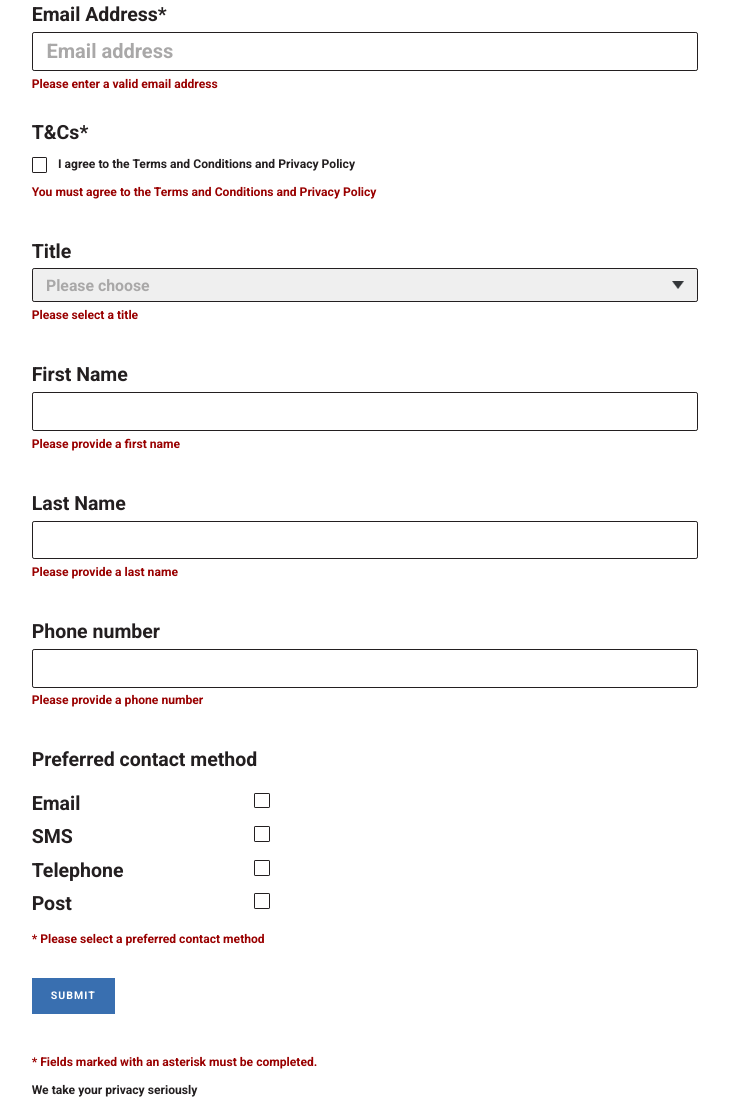
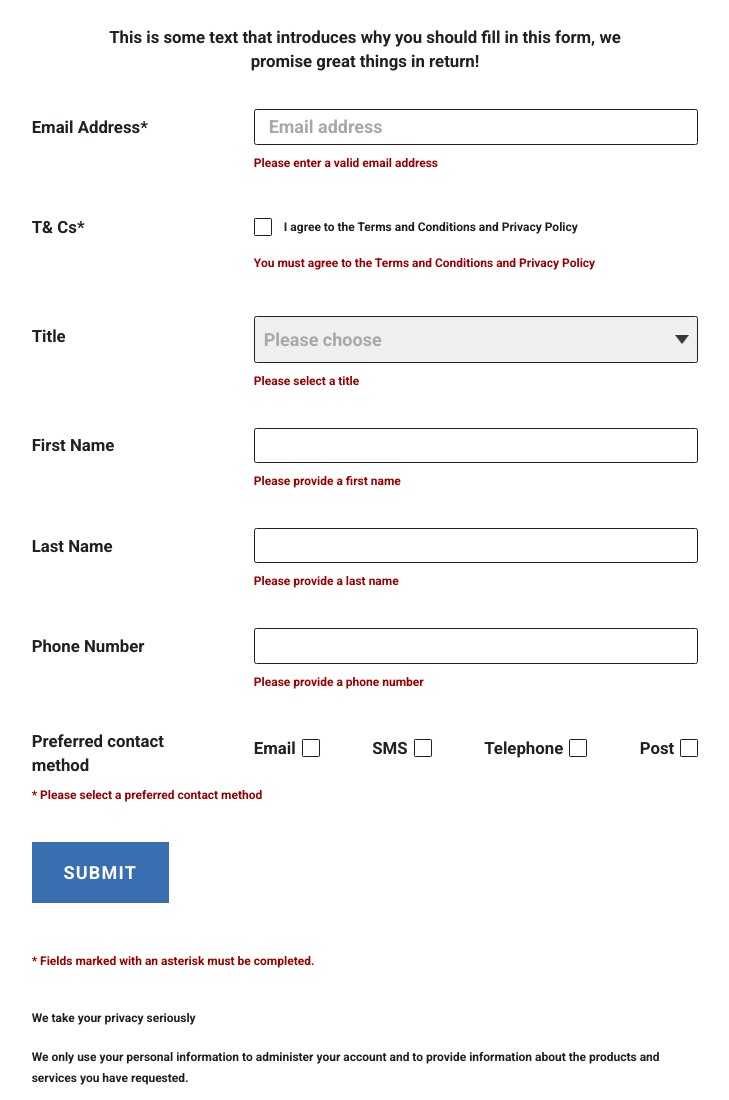
Before and after one commit to toob2/sass-interview-challenge, a website: page _solution/html/index.html in a window 1280 px wide. Shown: the part 862-1962 px from the top of the page, without its empty margins (275-1004 px from the left). Drawn offline with nearby package versions, Linux system fonts and the light colour scheme.

Commit message:
tablet view done

```diff
--- a/_solution/html/index.html
+++ b/_solution/html/index.html
@@ -45,7 +45,7 @@
 		</div>
 
 		<div class="container products">
-			<div class="col-12 col-ml-4">
+			<div class="col-12 col-ts-4">
 				<div class="message-wrapper">
 					<div class="message">
 						<img src="../images/rectangle-2.jpg" class="message-img u-margin-bottom-xs" />
@@ -53,7 +53,7 @@
 					</div>
 				</div>
 			</div>
-			<div class="col-12 col-ml-4">
+			<div class="col-12 col-ts-4">
 				<div class="message-wrapper">
 					<div class="message">
 						<img src="../images/rectangle-212.jpg" class="message-img u-margin-bottom-xs" />
@@ -61,7 +61,7 @@
 					</div>
 				</div>
 			</div>
-			<div class="col-12 col-ml-4">
+			<div class="col-12 col-ts-4">
 				<div class="message-wrapper">
 					<div class="message">
 						<img src="../images/rectangle-24.jpg" class="message-img u-margin-bottom-xs" />
@@ -73,42 +73,40 @@
    </section>
 
 	<section class="container form-wrapper">
+		<div class="col-12 col-ts-10 push-ts-1 col-ds-8 push-ds-2 alpha omega inner-form-wrapper">
          <hr class="hr u-margin-bottom-small-2x">
-		<div class="col-12 col-ts-10 push-ts-1 col-ds-8 push-ds-2 alpha omega inner-form-wrapper">
 			<!-- Eloqua Form START -->
 			<p class="form-intro-copy form__text form__text--intro u-margin-bottom-small-2x">This is some text that introduces why you should fill in this form, we promise great things in return!</p>
 
 			<form method="" name="test-form-name" action="" class="elq-form">
             <input name="Timestamp" type="hidden" value="" />
 
-				<div class="field-wrapper u-margin-bottom-small-2x">
-					<label class="left-side form__text col-12 u-margin-bottom-xs">Email Address<sup>&ast;</sup></label>
-					<input class="right-side u-margin-bottom-xs col-12" name="emailAddress" type="text" value="" placeholder="Email address" autocomplete="email" />
-					<div class="validation-msg-error err-emailAddress text-smaller text-smaller--red">Please enter a valid email address</div>
+            <div class="field-group u-margin-bottom-small-2x">
+               <div class="field-group__wrapper">
+                  <label class="left-side form__text col-12 col-ts-3 u-margin-bottom-xs alpha">Email Address<sup>&ast;</sup></label>
+
+                  <input class="right-side u-margin-bottom-xs col-12 push-ts-1 col-ts-8" name="emailAddress" type="text" value="" placeholder="Email address" autocomplete="email" />
+               </div>
+               <div class="validation-msg-error err-emailAddress text-smaller text-smaller--red push-ts-4 col-ts-7 alpha">Please enter a valid email address</div>
             </div>
 
-				<div class="field-group u-margin-bottom-medium">
-					<div class="field-group-label left-side u-margin-bottom-xs">
-						<label class="form__text">T&amp;Cs<sup>&ast;</sup></label>
+				<div class="field-group u-margin-bottom-small-2x">
+               <div class="field-group__wrapper">
+                  <label class="form__text left-side form__text col-12 col-ts-3 u-margin-bottom-xs alpha">T&amp;  Cs<sup>&ast;</sup>
+                  </label>
+                  <div class="right-side no-border u-margin-bottom-xs checkbox-wrapper push-ts-1 col-ts-8 alpha">
+                     <input id="termsAndConditions" name="termsAndConditions" type="checkbox" value="" autocomplete="off"/>
+
+                     <label class="checkbox-label text-smaller inline-only" for="termsAndConditions">I agree to the <strong><a href="#">Terms and Conditions</a></strong> and <strong><a href="#">Privacy Policy</a></strong></label>
+                  </div>
+               </div>
+					<div class="validation-msg-error err-termsAndConditions text-smaller text-smaller--red push-ts-4 col-ts-8 alpha">You must agree to the Terms and Conditions and Privacy Policy</div>
 				</div>
 
-					<div class="right-side no-border u-margin-bottom-xs" id="checkbox-wrapper">
-                  <input id="termsAndConditions" name="termsAndConditions" type="checkbox" value="" autocomplete="off" />
-
-
-                  <div class="styled-checkbox">
-                     <label for="styled-checkbox" id="checkbox-label"></label>
-                  </div>
-
-                  <label class="text-smaller inline-only" for="termsAndConditions" id="checkbox-label">I agree to the <strong><a href="#">Terms and Conditions</a></strong> and <strong><a href="#">Privacy Policy</a></strong></label>
-					</div>
-					<div class="validation-msg-error err-termsAndConditions text-smaller text-smaller--red">You must agree to the Terms and Conditions and Privacy Policy</div>
-				</div>
-
-				<div class="field-wrapper u-margin-bottom-medium">
-					<div class="select-wrapper">
-						<label class="left-side form__text u-margin-bottom-xs" for="title">Title</label>
-						<div class="select-inner-wrapper right-side no-border">
+				<div class="field-group u-margin-bottom-small-2x">
+               <div class="field-group__wrapper">
+                  <label class="left-side form__text col-12 col-ts-3 u-margin-bottom-xs alpha">Title</label>
+						<div class="select-inner-wrapper right-side no-border push-ts-1 col-ts-8 alpha omega">
 							<select class="select titles-list u-margin-bottom-xs" id="title" name="title" type="text" autocomplete="off">
 								<option class="option" value="">Please choose</option>
 								<option value="Mr.">Mr.</option>
@@ -123,68 +121,84 @@
                      </select>
 						</div>
 					</div>
-					<div class="validation-msg-error err-title text-smaller text-smaller--red">Please select a title</div>
-				</div>
-
-				<div class="field-wrapper u-margin-bottom-medium">
-					<label class="left-side form__text col-12 u-margin-bottom-xs" for="firstName">First Name</label>
-					<input class="right-side col-12 u-margin-bottom-xs" id="firstName" name="firstName" type="text" value="" autocomplete="given-name" />
-					<div class="validation-msg-error err-telephone text-smaller text-smaller--red">Please provide a first name</div>
-				</div>
-
-				<div class="field-wrapper u-margin-bottom-medium">
-					<label class="left-side form__text col-12 u-margin-bottom-xs" for="lastName">Last Name</label>
-					<input class="right-side col-12 u-margin-bottom-xs" id="lastName" name="lastName" type="text" value="" autocomplete="family-name" />
-					<div class="validation-msg-error err-lastName text-smaller text-smaller--red">Please provide a last name</div>
-				</div>
-
-				<div class="field-wrapper u-margin-bottom-medium">
-					<label class="left-side form__text col-12 u-margin-bottom-xs" for="busPhone">Phone number</label>
-					<input class="right-side col-12 u-margin-bottom-xs" id="busPhone" name="busPhone" type="number" value="" autocomplete="tel-national" />
-					<div class="validation-msg-error err-busPhone text-smaller text-smaller--red">Please provide a phone number</div>
+					<div class="validation-msg-error err-title text-smaller text-smaller--red push-ts-4 col-ts-8 alpha">Please select a title</div>
 				</div>
 
 				<div class="field-group u-margin-bottom-small-2x">
-					<div class="field-group-label left-side u-margin-bottom-small">
-						<label class="form__text">Preferred contact method</label>
+                  <div class="field-group__wrapper">
+                     <label class="left-side form__text col-12 col-ts-3 u-margin-bottom-xs alpha">First Name</label>
+                     <input class="right-side u-margin-bottom-xs col-12 push-ts-1 col-ts-8" id="firstName" name="firstName" type="text" value="" autocomplete="given-name" />
                   </div>
-
-					<div class="right-side no-border">
-						<div class="field-wrapper checkbox-wrapper u-margin-bottom-small">
-							<label for="emailSubscribe" class="form__text col-4">Email</label>
-								<input id="emailSubscribe" name="emailSubscribe" type="checkbox" value="" autocomplete="off" />
-								<div class="styled-checkbox"></div>
-						</div>
-
-						<div class="field-wrapper checkbox-wrapper u-margin-bottom-small">
-							<label for="smsSubscribe" class="form__text col-4">SMS</label>
-								<input id="smsSubscribe" name="smsSubscribe" type="checkbox" value="" autocomplete="off" />
-								<div class="styled-checkbox"></div>
-						</div>
-
-						<div class="field-wrapper checkbox-wrapper u-margin-bottom-small">
-							<label for="telephoneSubscribe" class="form__text col-4">Telephone</label>
-								<input id="telephoneSubscribe" name="telephoneSubscribe" type="checkbox" value="" autocomplete="off" />
-								<div class="styled-checkbox"></div>
-						</div>
-
-						<div class="field-wrapper checkbox-wrapper u-margin-bottom-small">
-							<label for="postSubscribe" class="form__text col-4">Post</label>
-								<input id="postSubscribe" name="postSubscribe" type="checkbox" value="" autocomplete="off" />
-								<div class="styled-checkbox"></div>
+                     <div class="validation-msg-error err-firstName text-smaller text-smaller--red push-ts-4 col-ts-8 alpha">Please provide a first name
                   </div>
             </div>
 
-					<div class="validation-msg-error err-postSubscribe err-telephoneSubscribe err-smsSubscribe err-emailSubscribe text-smaller text-smaller--red"> * Please select a preferred contact method</div>
+            <div class="field-group u-margin-bottom-small-2x">
+               <div class="field-group__wrapper">
+                  <label class="left-side form__text col-12 col-ts-3 u-margin-bottom-xs alpha">Last Name</label>
+                  <input class="right-side u-margin-bottom-xs col-12 push-ts-1 col-ts-8" id="lastName" name="lastName" type="text" value="" autocomplete="given-name" />
+               </div>
+                  <div class="validation-msg-error err-lastName text-smaller text-smaller--red push-ts-4 col-ts-7 alpha">Please provide a last name
+               </div>
+            </div>
+
+            <div class="field-group u-margin-bottom-small-2x">
+               <div class="field-group__wrapper">
+                  <label class="left-side form__text col-12 col-ts-3 u-margin-bottom-xs alpha">Phone Number</label>
+                  <input class="right-side u-margin-bottom-xs col-12 push-ts-1 col-ts-8" id="busPhone" name="busPhone" type="number" value="" autocomplete="tel-national"/>
+               </div>
+                  <div class="validation-msg-error err-busPhone text-smaller text-smaller--red push-ts-4 col-ts-7 alpha">Please provide a phone number
+               </div>
+            </div>
+
+				<div class="field-group u-margin-bottom-small-2x">
+               <div class="field-group__wrapper">
+					   <label class="form__text col-ts-3 u-margin-bottom-xs alpha">Preferred contact method
+                  </label>
+
+					<div class="right-side no-border push-ts-1 col-ts-8 alpha omega" id="pref-contact">
+
+						<div class="field-wrapper checkbox-wrapper checkbox-wrapper--multiple u-margin-bottom-small">
+							<label for="emailSubscribe" class="checkbox-label form__text col-ms-8 col-mm-6 col-ml-5 alpha">Email</label>
+                     <input id="emailSubscribe" name="emailSubscribe" type="checkbox" value="" autocomplete="off"/>
+						</div>
+
+						<div class="field-wrapper checkbox-wrapper checkbox-wrapper--multiple u-margin-bottom-small">
+							<label for="smsSubscribe" class="checkbox-label form__text col-ms-8 col-mm-6 col-ml-5 alpha">SMS</label>
+                     <input id="smsSubscribe" name="smsSubscribe" type="checkbox" value="" autocomplete="off"/>
+						</div>
+
+						<div class="field-wrapper checkbox-wrapper checkbox-wrapper--multiple u-margin-bottom-small">
+							<label for="telephoneSubscribe" class="checkbox-label form__text col-ms-8 col-mm-6 col-ml-5 alpha">Telephone</label>
+                     <input id="telephoneSubscribe" name="telephoneSubscribe" type="checkbox" value="" autocomplete="off"/>
+						</div>
+
+						<div class="field-wrapper checkbox-wrapper checkbox-wrapper--multiple u-margin-bottom-small">
+							<label for="postSubscribe" class="checkbox-label form__text col-ms-8 col-mm-6 col-ml-5 alpha">Post</label>
+                     <input id="postSubscribe" name="postSubscribe" type="checkbox" value="" autocomplete="off"/>
+                  </div>
+
+               </div>
+            </div>
+
+					<div class="validation-msg-error err-postSubscribe err-telephoneSubscribe     err-smsSubscribe err-emailSubscribe text-smaller text-smaller--red"> * Please select a    preferred contact method
+               </div>
+
+
             </div>
 
 				<div class="field-wrapper submit-wrapper u-margin-bottom-medium">
 					<input type="submit" value="Submit" class="submit-button" />
             </div>
+         </div>
       </form>
+      </section>
+
 		<!-- Eloqua form END -->
 
-			<p class="text-smaller text-smaller--red u-margin-bottom-small"><strong><sup>&ast;</sup> Fields marked with an asterisk must be completed.</strong></p>
+      <section class="container">
+         <div class="col-12 col-ts-10 push-ts-1 col-ds-8 push-ds-2 alpha omega">
+            <p class="text-smaller text-smaller--red u-margin-bottom-small-2x"><strong><sup>&ast;</sup> Fields marked with an asterisk must be completed.</strong></p>
             <p class="text-smaller u-margin-bottom-small"><strong>We take your privacy seriously</strong></p>
             <p class="text-smaller u-margin-bottom-small">We only use your personal information to administer your account and to provide information about the products and services you have requested.</p>
             <p class="text-smaller u-margin-bottom-small">We will contact you via telephone and email in relation to this enquiry. In addition, we will send you special offers, news and product information from us, our brands, and other partners from time to time by email, SMS and telephone call.</p>
@@ -193,6 +207,8 @@
             <p class="text-smaller u-margin-bottom-medium">This request is made by us, and we're based in Europe.<br/> View our full privacy policy <strong><a href="#">here</a></strong>.</p>
          </div>
       </section>
+
+
 
 	<footer>
 		<div class="container">
--- a/_solution/styles/scss/_form.scss
+++ b/_solution/styles/scss/_form.scss
@@ -1,7 +1,10 @@
-#checkbox-wrapper {
-   padding-left: 0;
-   display: flex;
-   align-items: baseline;
+.field-group {
+   @include clearfix;
+      &__wrapper {
+         @include media ($widthTabletSmall){
+            @include flex-vertically-center;
+          }
+      }
 }
 
 input[type=checkbox] {
@@ -27,7 +30,7 @@ input[type=checkbox] {
          content: '';
          position: absolute;
          top: 45%;
-         left: 55%;
+         left: 50%;
          width: 0.85rem;
          height: 0.45rem;
          border: 0.25rem solid $colBaseText;
@@ -38,13 +41,19 @@ input[type=checkbox] {
       }
 }
 
-#checkbox-label {
-   margin-left: 0.5rem;
+.checkbox-wrapper {
+   @include flex-vertically-center;
+      &--multiple {
+         @include media ($widthTabletSmall){
+            display: flex;
+            justify-content: space-between;
+         }
+      }
 }
 
-#checkbox-wrapper {
-   display: flex;
-   align-items: center;
+.checkbox-label {
+   margin-left: 1rem;
+   margin-right: 0.5rem;
 }
 
 .select-inner-wrapper {
@@ -57,10 +66,8 @@ input[type=checkbox] {
    @include input-field-style;
    width: 100%;
    text-indent: 2%;
-   font-size: 1.5rem;
-   line-height: 1.85rem;
    margin-top: 0.55rem;
-   font-weight: 900;
+   line-height: 2.5rem;
    appearance: none;
    -webkit-appearance: none;
    background-image: url(../../images/dropdown-icon.png);
@@ -73,13 +80,33 @@ input[type=checkbox] {
       }
 }
 
+#pref-contact {
+   @include media ($widthTabletSmall){
+      display: flex;
+      justify-content: space-between;
+    }
+}
+
+
+
+.pref-contact__wrapper {
+   @include media ($widthTabletSmall){
+      display: flex!important;
+      flex-direction: row;
+      justify-content: flex-start;
+   }
+}
+
 .submit-button {
-   padding: 1.1rem 1.8rem;
+   padding: 1.65rem 2.65rem;
    background-color: $accentColor;
    color: #fff;
-   font-size: 1rem;
+   font-size: 2rem;
    text-transform: uppercase;
    font-weight: bold;
    letter-spacing: 0.1rem;
    border: none;
+   @include media ($widthTabletSmall){
+      font-size: 1.5rem;
+   }
 }
--- a/_solution/styles/scss/_header.scss
+++ b/_solution/styles/scss/_header.scss
@@ -3,11 +3,14 @@
    padding-bottom: 0.5rem;
    display: flex;
    justify-content: center;
-      @include media ($widthMobileMedium){
-         padding-top: 1rem;
+      @include media ($widthMobileLarge){
+         padding-top: 4rem;
       }
 }
 
 .logo-img {
    height: 12rem;
+      // @include media ($widthTabletSmall){
+      // height: 15rem;
+      // }
 }
--- a/_solution/styles/scss/_mixins.scss
+++ b/_solution/styles/scss/_mixins.scss
@@ -6,4 +6,20 @@
    padding-top: 0.6rem;
    padding-bottom: 0.6rem;
    border-radius: 0.2rem;
+      @include media ($widthTabletSmall){
+      font-size: 1.5rem;
+      }
 }
+
+@mixin flex-vertically-center {
+   display: flex;
+   align-items: center;
+}
+
+@mixin clearfix {
+   &::after {
+     content: "";
+     display: table;
+     clear: both;
+   }
+ }
--- a/_solution/styles/scss/_typography.scss
+++ b/_solution/styles/scss/_typography.scss
@@ -7,7 +7,7 @@ html {
 	color: $colBaseText;
    line-height: 120%;
    @include media ($widthTabletSmall){
-      padding-top: 1rem;
+      font-size: 75%;
    }
 }
 
@@ -35,7 +35,7 @@ textarea {
    text-align: center;
    text-transform: uppercase;
    font-weight: 400;
-   font-size: 2.85rem;
+   font-size: 2.6rem;
    line-height: 3.25rem;
 }
 
@@ -43,13 +43,13 @@ textarea {
    text-align: center;
    text-transform: uppercase;
    font-weight: 300;
-   font-size: 2.25rem;
+   font-size: 2rem;
    line-height: 2.5rem;
 }
 
 .caption {
    text-align: center;
-   font-size: 1.25rem;
+   font-size: 1.05rem;
    line-height: 1.5rem;
    font-weight: bold;
 }
@@ -58,12 +58,15 @@ textarea {
    font-size: 1.85rem;
    line-height: 2rem;
    font-weight: 800;
-   padding: 0!important;
       &--intro {
          margin-top: 1rem;
          text-align: center;
          padding: 0 8%!important;
       }
+      @include media ($widthTabletSmall){
+         font-size: 1.4rem;
+      }
+
 }
 
 .right-side {
@@ -74,8 +77,8 @@ textarea {
 }
 
 .text-smaller {
-   font-size: 1.15rem;
-   line-height: 1.2rem;
+   font-size: 1rem;
+   line-height: 1.75rem;
    font-weight: bold;
       &--red {
          color: $warnColor;
@@ -83,9 +86,7 @@ textarea {
 }
 
 a {
-   text-decoration: none;
-   color: $colBaseText;
-      &:hover{
-         color:$colTextGrey1;
-      }
+      text-decoration: none;
+      color: $colBaseText;
+      font-weight: bold;
 }
--- a/_solution/styles/scss/_utilities.scss
+++ b/_solution/styles/scss/_utilities.scss
@@ -9,16 +9,23 @@
          align-self: center;
       }
       &--short {
-         width: 50%;
-         margin: 0 25%;
+         width: 32%;
+         margin: 0 34%;
          height: 0.1rem;
          background-color: $accentColor;
+            @include media ($widthTabletSmall){
+
+            }
       }
       &--blue {
          width: 30%;
          margin: 0 35%;
          height: 1.25rem;
          background-color: $accentColor;
+         @include media ($widthTabletSmall){
+            width: 20%;
+            margin: 0 40%;
+         }
       }
 }
 
```
Also changed, not shown: _solution/styles/output/site.css, 1 other file. Lines whose indentation alone changed are shown as unchanged.
